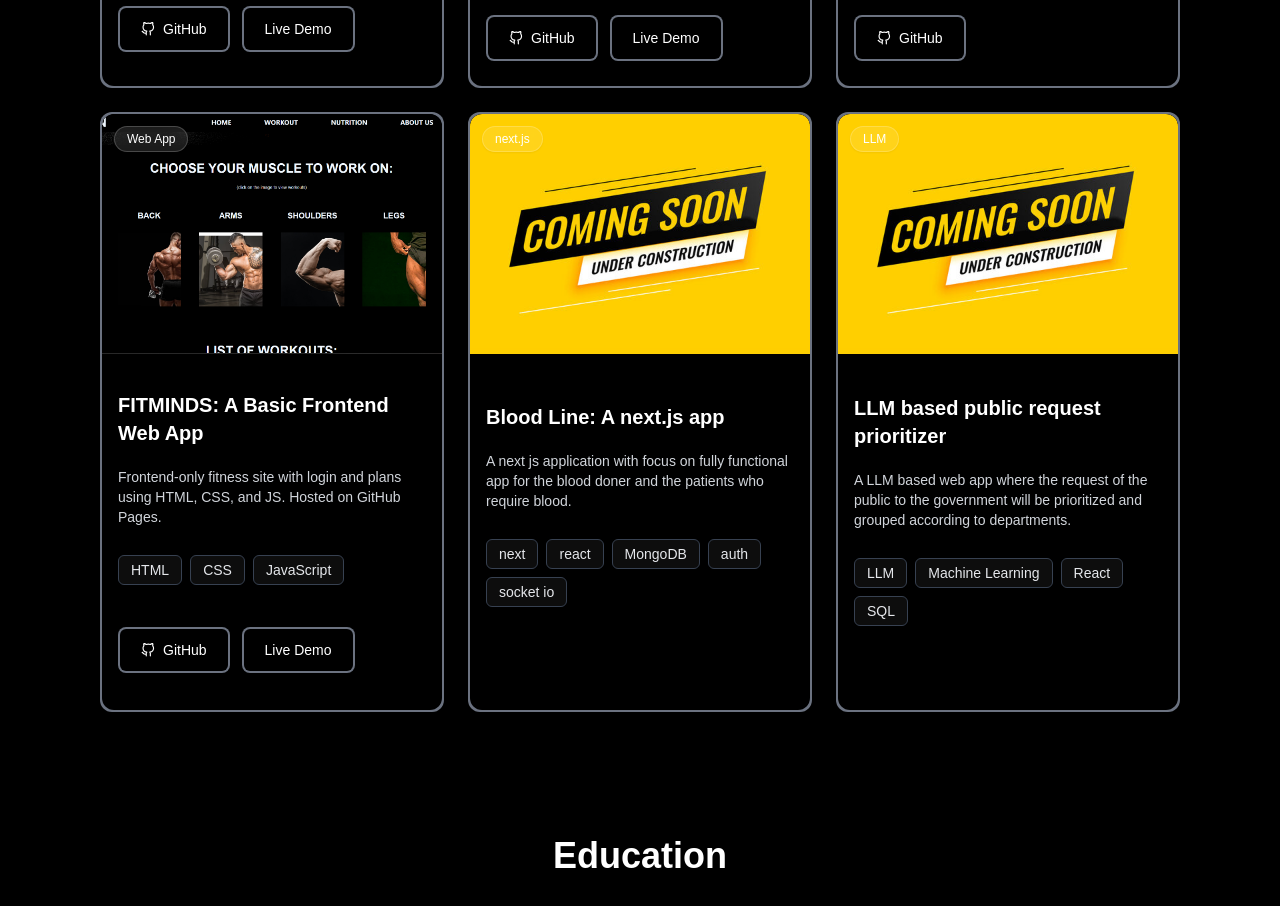
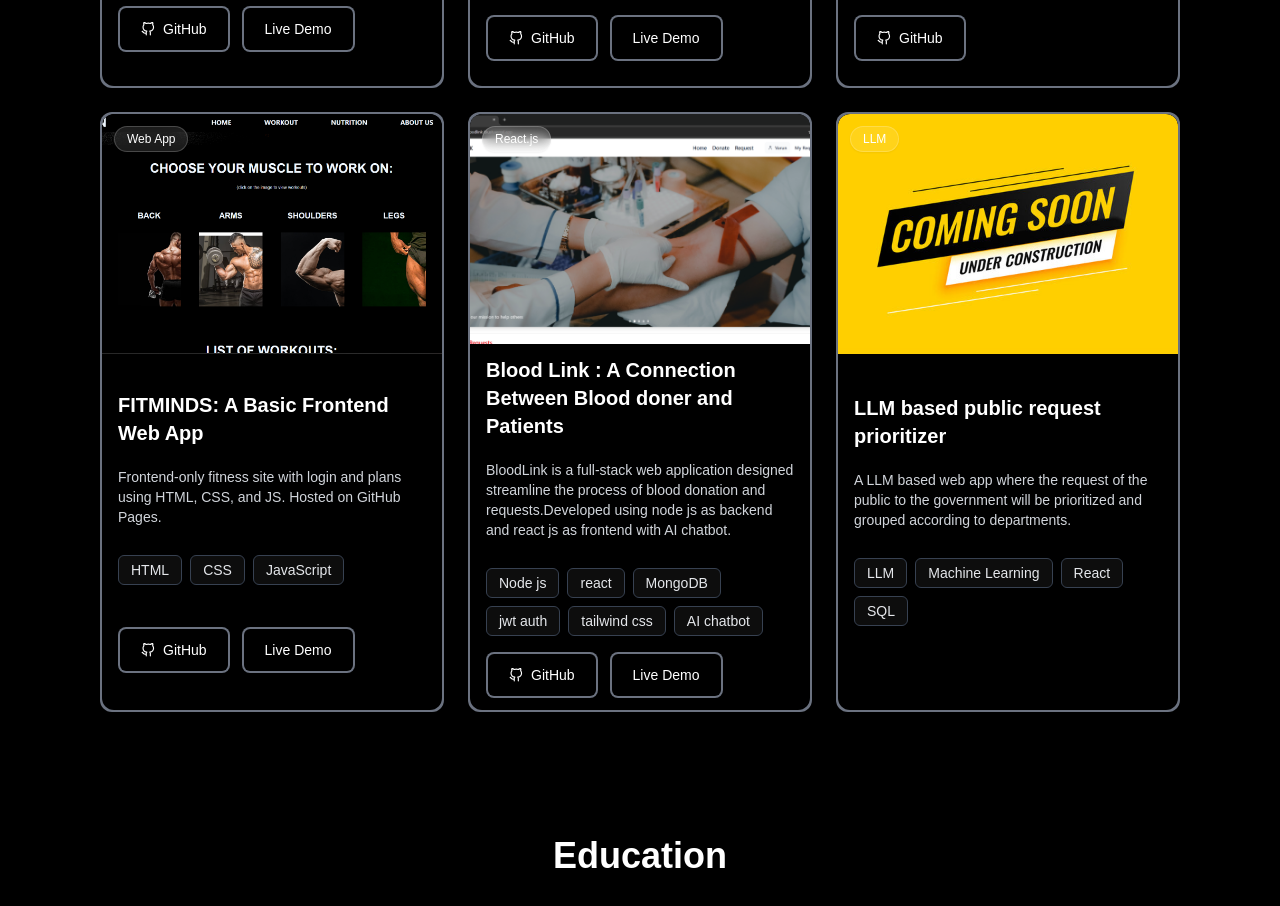
Before and after one commit to chethankumarhl/chethankumars_portfolio, a React (Vite) app: page / in a window 1280 px wide. Shown: the part 2100-3006 px from the top of the page. Built offline with nearby package versions, Linux system fonts and the light colour scheme.

Commit message:
added bloodlink and changed resume

```diff
--- a/src/components/Projects.jsx
+++ b/src/components/Projects.jsx
@@ -6,6 +6,7 @@ import mobcheckImage from '../assets/mobcheck.png';
 import fitnessImage from '../assets/fitness.png';
 import ieeeImage from '../assets/ieee.jpg';
 import constrImg from '../assets/underconst.jpg';
+import bloodImg from '../assets/bloodlink.png';
 
 const projectsData = [
   {
@@ -49,13 +50,14 @@ const projectsData = [
     liveLink: 'https://chethankumarhl.github.io/Fitness_website_html_css_js/',
   },
   {
-    image: constrImg,
-    title: 'Blood Line: A next.js app',
-    tag: 'next.js',
+    image: bloodImg,
+    title: 'Blood Link : A Connection Between Blood doner and Patients',
+    tag: 'React.js',
     description:
-      'A next js application with focus on fully functional app for the blood doner and the patients who require blood.',
-    techStack: ['next', 'react', 'MongoDB','auth','socket io'],
-
+      'BloodLink is a full-stack web application designed streamline the process of blood donation and requests.Developed using node js as backend and react js as frontend with AI chatbot.',
+    techStack: ['Node js', 'react', 'MongoDB','jwt auth','tailwind css',"AI chatbot"],
+    githubLink: 'https://github.com/chethankumarhl/bloodlink',
+    liveLink: 'https://bloodlink-blush.vercel.app/',
   },
   {
     image: constrImg,
```
Also changed, not shown: src/assets/bloodlink.png (added), 1 other file (tests, documents, lock files or other folders).
